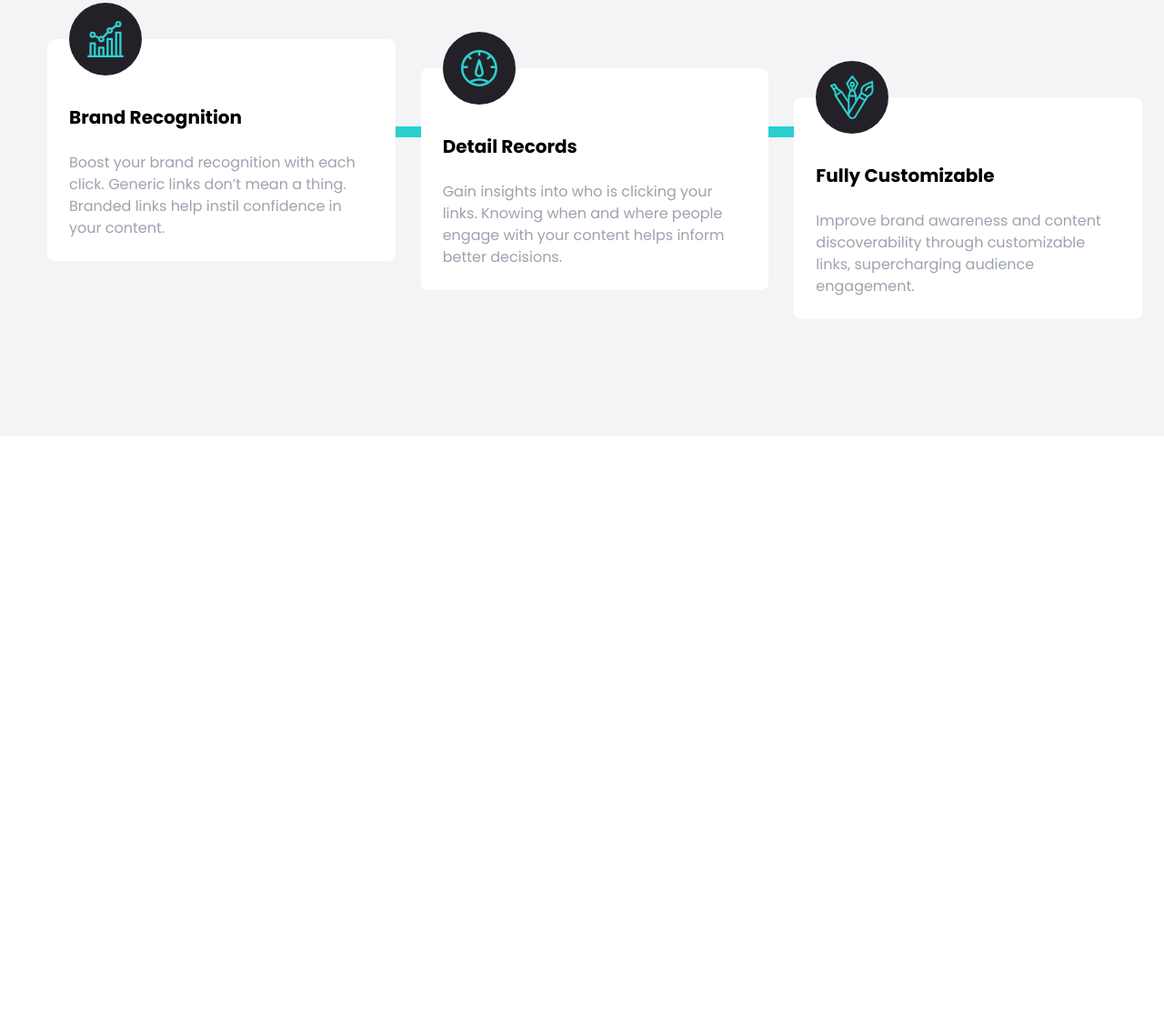
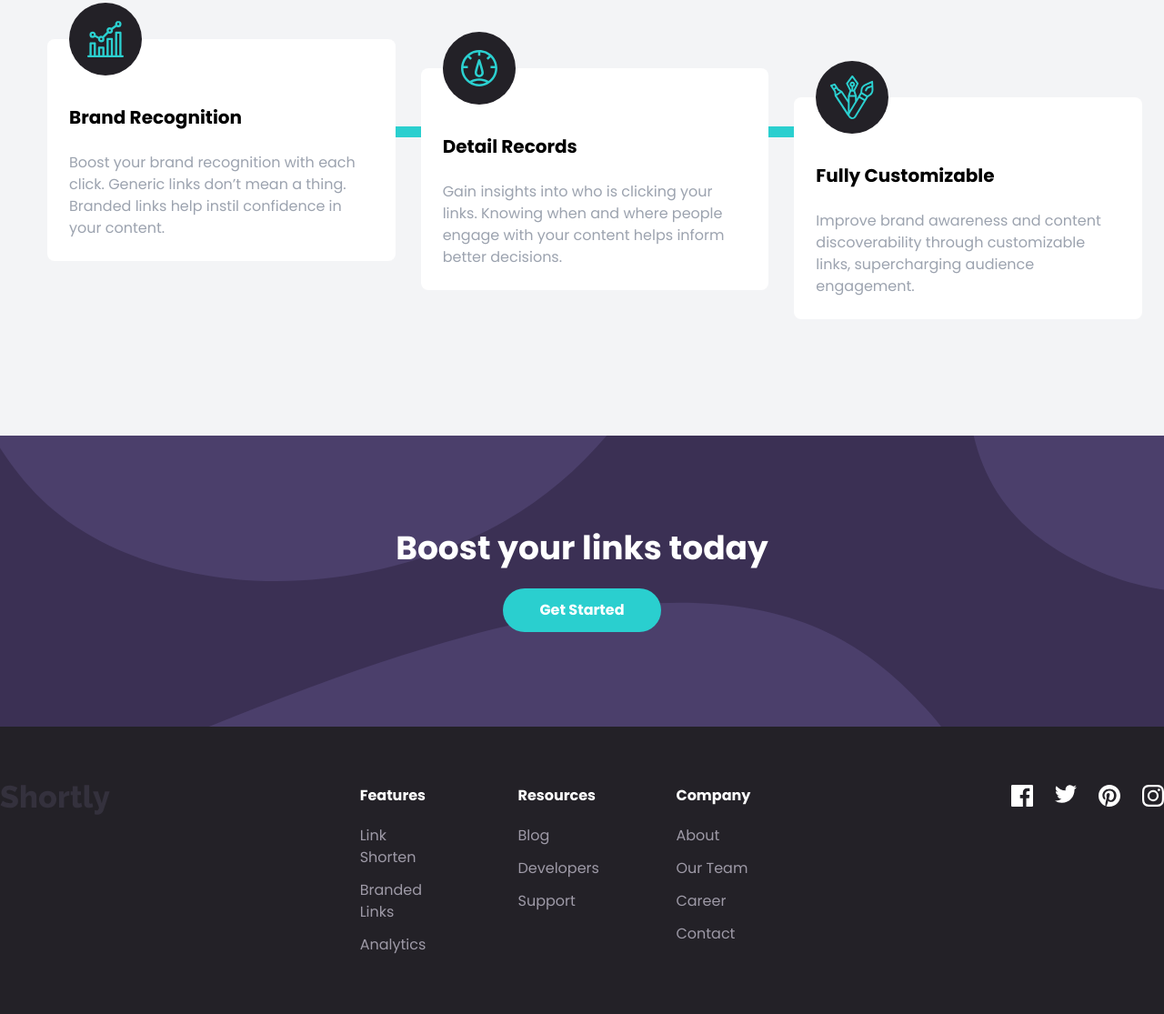
Before and after one commit to haint/shortly, a website: page index.html in a window 1280 px wide. Shown: the part 1441-2556 px from the top of the page at 91% size. Before the commit the page ends 1920 px from the top, so only its background shows below. Drawn offline with Linux system fonts and the light colour scheme; a web font is replaced by a local one.

Commit message:
CTX & Footer

```diff
--- a/index.html
+++ b/index.html
@@ -200,5 +200,74 @@
       </div>
     </div>
   </section>
+
+  <!-- CTA Section -->
+  <section id="cta" class="py-24 bg-darkViolet">
+    <div class="flex flex-col p-2 space-y-6">
+      <h5 class="mx-auto space-y-10 text-4xl font-bold text-center text-white">
+        Boost your links today
+      </h5>
+      <button class="px-10 py-5 mx-auto text-2xl font-bold text-white rounded-full bg-cyan hover:bg-cyanLight md:text-base md:py-3 focus:outline-none">
+        Get Started
+      </button>
+    </div>
+  </section>
+
+  <footer class="py-16 bg-veryDarkViolet">
+    <div class="container flex flex-col items-center justify-between mx-auto space-y-16 md:flex-row md:space-y-0 md:items-start">
+      <!-- Logo -->
+      <img src="images/logo.svg">
+
+      <!-- Menu Container -->
+      <div class="flex flex-col space-y-16 md:space-x-20 md:flex-row md:space-y-0">
+        <!-- Menu 1 -->
+        <div class="flex flex-col items-center w-full md:items-start">
+          <div class="mb-5 font-bold text-white captiblize">Features</div>
+          <div class="flex flex-col items-center space-y-3 md:items-start">
+            <a href="" class="capitalize text-grayishViolet hover:text-cyan">Link Shorten</a>
+            <a href="" class="capitalize text-grayishViolet hover:text-cyan">Branded Links</a>
+            <a href="" class="capitalize text-grayishViolet hover:text-cyan">Analytics</a>
+          </div>
+        </div>
+
+        <!-- Menu 2 -->
+        <div class="flex flex-col items-center w-full md:items-start">
+          <div class="mb-5 font-bold text-white captiblize">Resources</div>
+          <div class="flex flex-col items-center space-y-3 md:items-start">
+            <a href="" class="capitalize text-grayishViolet hover:text-cyan">Blog</a>
+            <a href="" class="capitalize text-grayishViolet hover:text-cyan">Developers</a>
+            <a href="" class="capitalize text-grayishViolet hover:text-cyan">Support</a>
+          </div>
+        </div>
+
+        <!-- Menu 3 -->
+        <div class="flex flex-col items-center w-full md:items-start">
+          <div class="mb-5 font-bold text-white captiblize">Company</div>
+          <div class="flex flex-col items-center space-y-3 md:items-start">
+            <a href="" class="capitalize text-grayishViolet hover:text-cyan">About</a>
+            <a href="" class="capitalize text-grayishViolet hover:text-cyan">Our Team</a>
+            <a href="" class="capitalize text-grayishViolet hover:text-cyan">Career</a>
+            <a href="" class="capitalize text-grayishViolet hover:text-cyan">Contact</a>
+          </div>
+        </div>
+      </div>
+
+      <!-- Social Container -->
+      <div class="flex space-x-6">
+        <a href="#">
+          <img src="images/icon-facebook.svg" alt="" class="ficon">
+        </a>
+        <a href="#">
+          <img src="images/icon-twitter.svg" alt="" class="ficon">
+        </a>
+        <a href="#">
+          <img src="images/icon-pinterest.svg" alt="" class="ficon">
+        </a>
+        <a href="#">
+          <img src="images/icon-instagram.svg" alt="" class="ficon">
+        </a>
+      </div>
+    </div>
+  </footer>
 </body>
 </html>
--- a/input.css
+++ b/input.css
@@ -1,3 +1,13 @@
 @tailwind base;
 @tailwind components;
 @tailwind utilities;
+
+#cta {
+  background-image: url('../images/bg-boost-desktop.svg');
+  background-repeat: no-repeat;
+  background-size: cover;
+}
+
+.ficon:hover {
+  filter: invert(79%) sepia(61%) saturate(464%) hue-rotate(130deg) brightness(89%) contrast(85%);
+}
--- a/tailwind.config.js
+++ b/tailwind.config.js
@@ -8,7 +8,7 @@ module.exports = {
         cyanLight: 'hsl(180, 66%, 69%)',
         darkViolet: 'hsl(257, 27%, 26%)',
         red: 'hsl(0, 87%, 67%)',
-        graylishViolet: 'hsl(257, 7%, 63%)',
+        grayishViolet: 'hsl(257, 7%, 63%)',
         veryDarkBlue: 'hsl(255, 11%, 22%)',
         veryDarkViolet: 'hsl(260, 8%, 14%)',
       },
```
Also changed, not shown: css/style.css.
